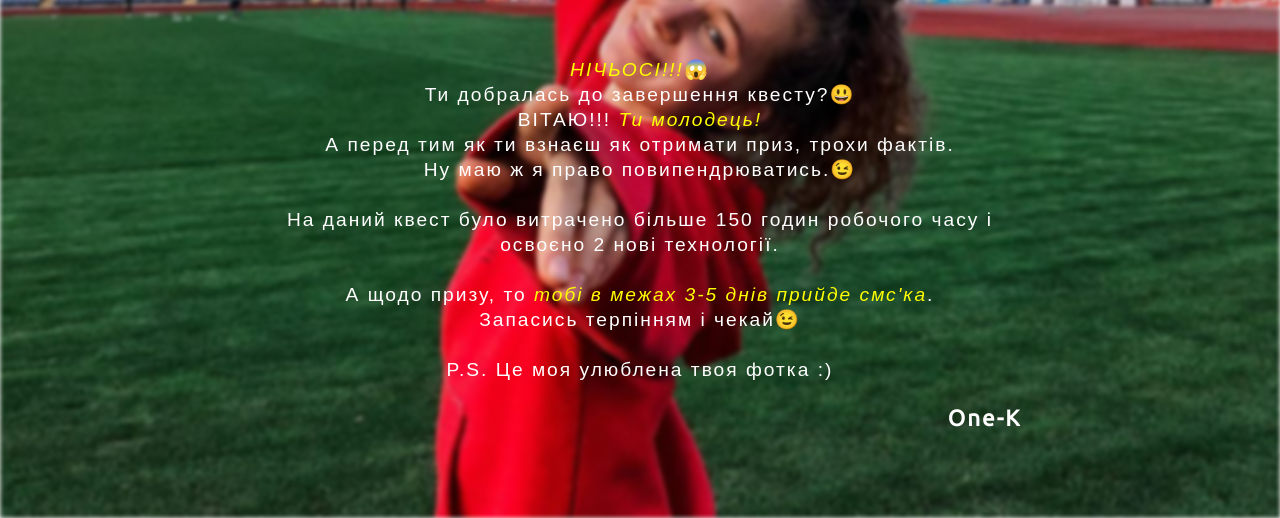
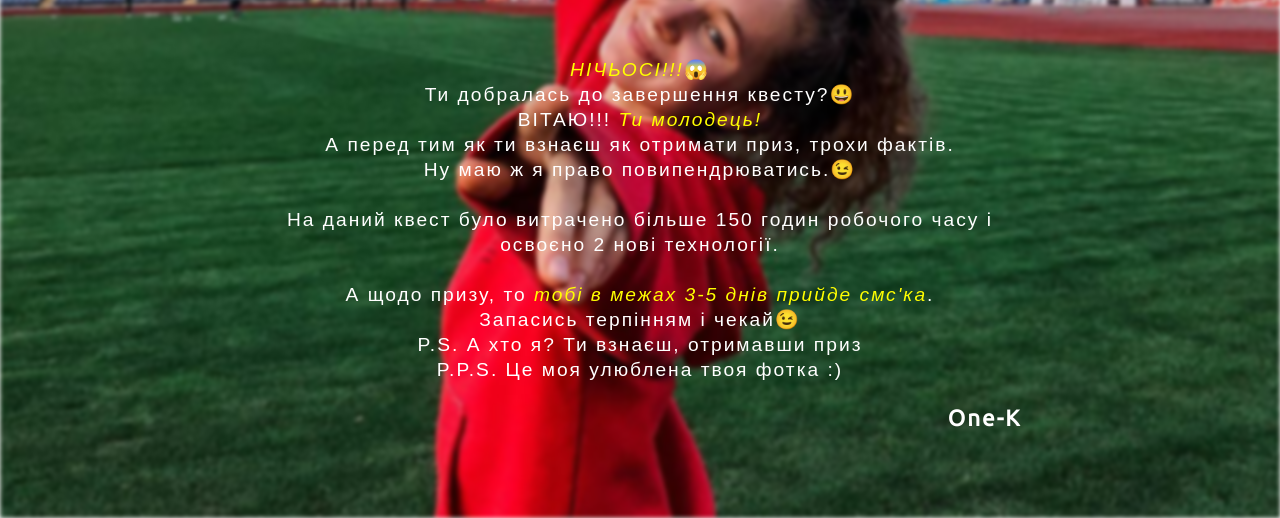
Before and after one commit to BarsOneK/Quest, a Django app: page /final/ in a window 1280 px wide. Shown: the part 282-800 px from the top of the page. Run offline with Django 3.2, Linux system fonts and the light colour scheme.

Commit message:
Update final.html

```diff
--- a/mysite/templates/main/final/final.html
+++ b/mysite/templates/main/final/final.html
@@ -23,8 +23,10 @@
   На даний квест було витрачено більше 150 годин робочого часу і<br>
   освоєно 2 нові технології.<br><br>
   А щодо призу, то <b>тобі в межах 3-5 днів прийде смс'ка</b>.<br>
-  Запасись терпінням і чекай&#128521;<br><br>
-  P.S. Це моя улюблена твоя фотка :)
+  Запасись терпінням і чекай&#128521;<br>
+  P.S. А хто я? Ти взнаєш, отримавши приз<br>
+  P.P.S. Це моя улюблена твоя фотка :)
+
 </p>
 <h3 id="name">One-K</h3>
 
```
